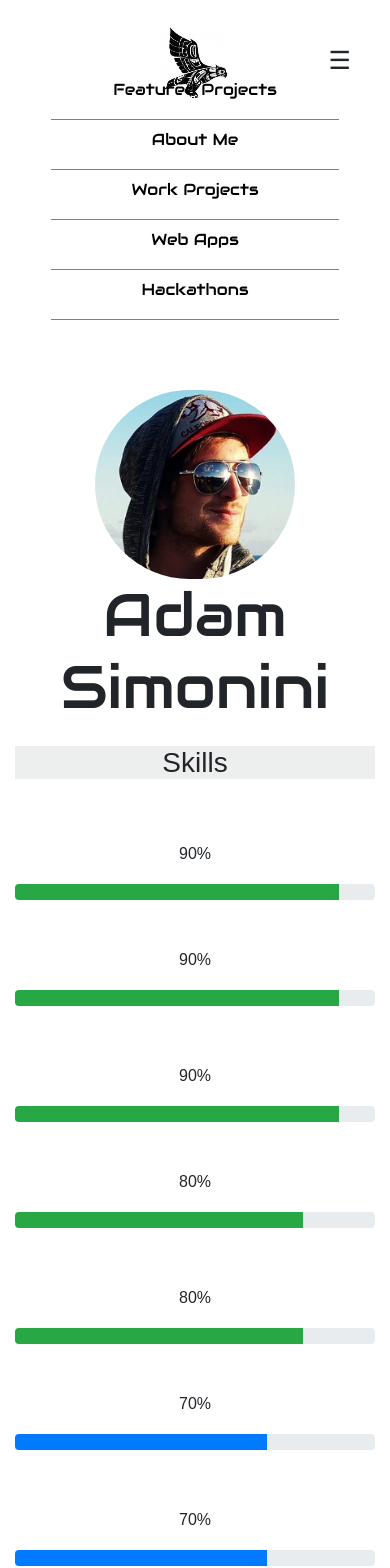
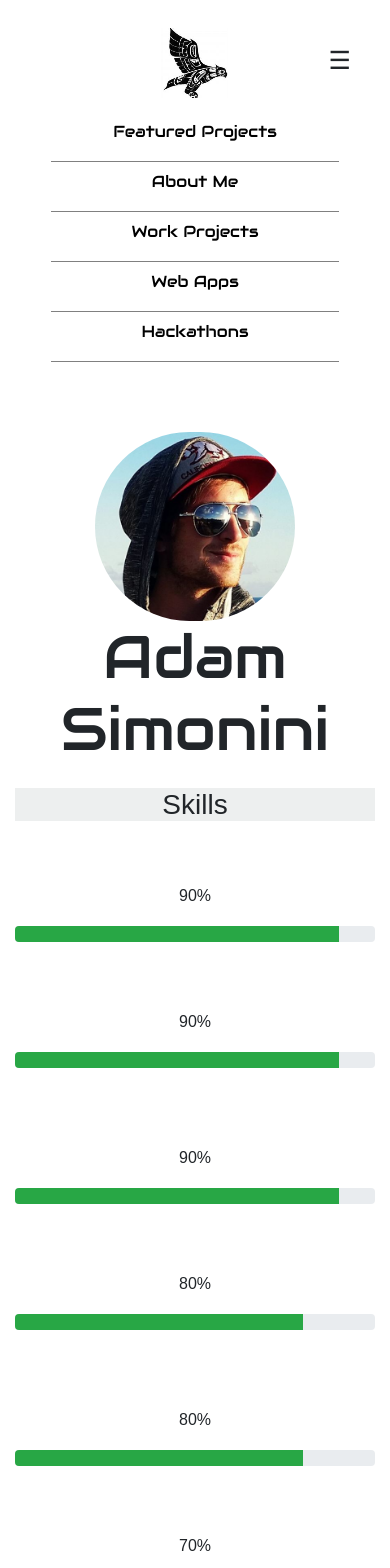
Before and after one commit to adamsimonini/soil, a React (Create React App) app: page / in a window 390 px wide. Shown: the top 1568 px of the page. Built offline with nearby package versions, Linux system fonts and the light colour scheme; some icons are missing.

Commit message:
Mobile menu Fix

```diff
--- a/src/About/About.css
+++ b/src/About/About.css
@@ -190,3 +190,9 @@
               flipDown .5s cubic-bezier(0.45, 0.03, 0.51, 0.95) 2.6s forwards,
               drop 4s 4.6s forwards;
   }
+
+  @media (max-width: 575px) {
+    .skill-col{
+      margin-bottom: 20px;
+    }
+  }
--- a/src/Navigation/LeftNav.css
+++ b/src/Navigation/LeftNav.css
@@ -80,3 +80,10 @@
   .nav li:first-child{
     border-bottom: 0;
   }
+
+  @media (max-width: 575px) {
+    #owl{
+      margin: 0 auto;
+      margin-bottom: 5vh;
+    }
+  }
--- a/src/Navigation/LeftNav.js
+++ b/src/Navigation/LeftNav.js
@@ -27,7 +27,7 @@ export default class LeftNav extends React.Component {
           <div style={{ marginBottom: 10}}>
           </div>
           <div id="navBox">
-            <NavItem>
+            <NavItem id="owl">
               <Link style={{borderBottom: 0}} to="/">
                 <img id="owl" src={Owl} alt="Owl Logo"/>
               </Link>
```
